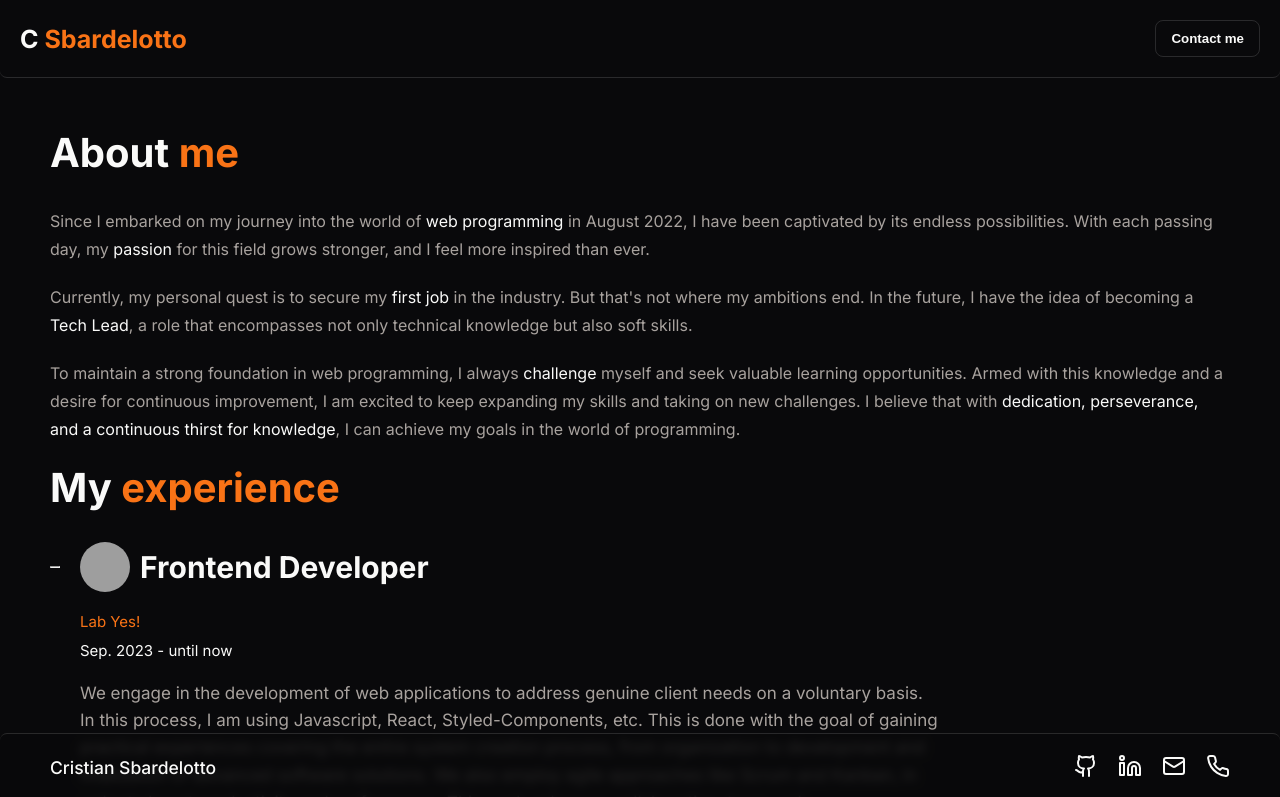
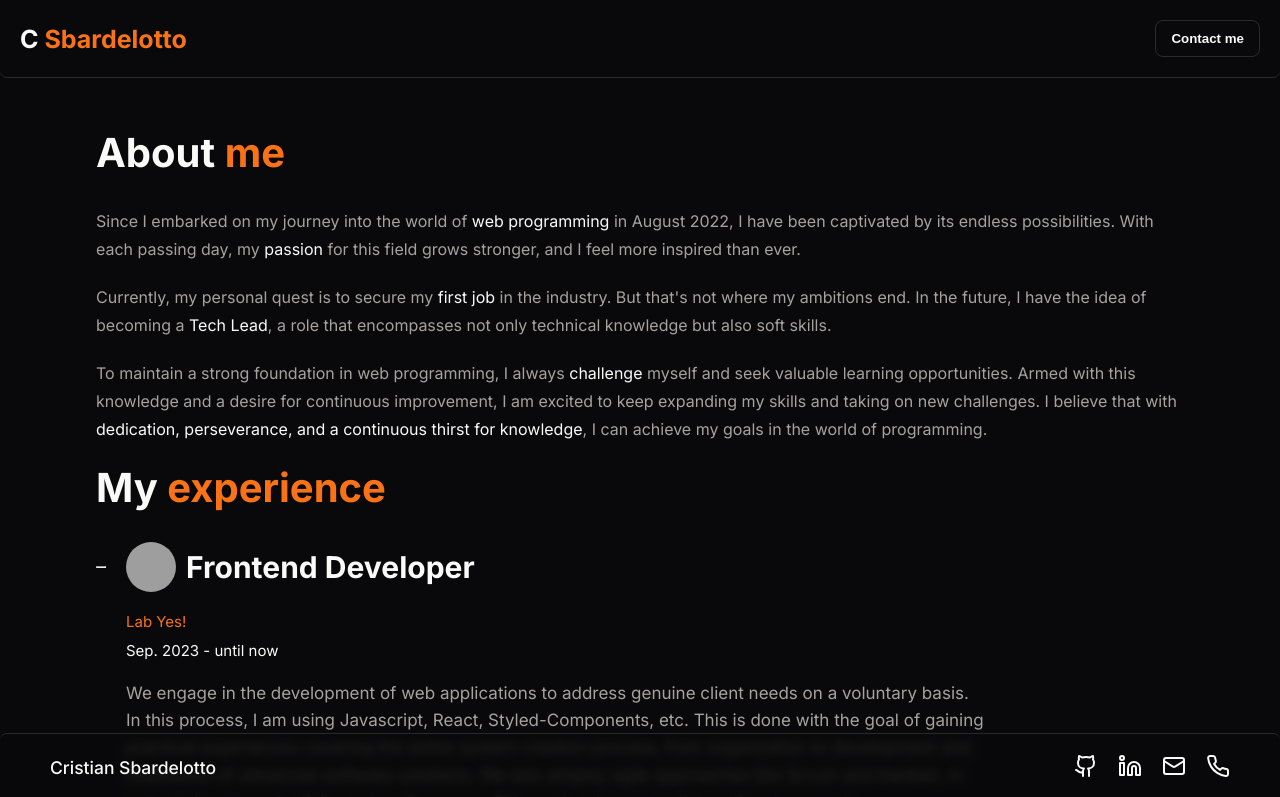
Before and after one commit to cristian-sbardelotto/portfolio, a Next.js app: page /about in a window 1280 px wide. Shown: the top 797 px of the page. Built offline with nearby package versions, Linux system fonts and the light colour scheme; grey boxes are pictures that could not be loaded.

Commit message:
style: improve desktop responsiveness in About me page

```diff
--- a/src/app/about/styles.ts
+++ b/src/app/about/styles.ts
@@ -2,7 +2,8 @@ import styled from 'styled-components';
 import { Title } from '@/styles/utils';
 
 export const Container = styled.div`
-  padding: 5rem;
+  max-width: 130rem;
+  padding: 5rem 7.5vw;
 
   @media screen and (max-width: 768px) {
     padding: 2rem;
```
